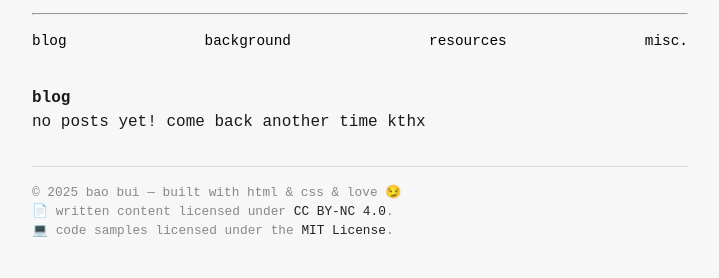
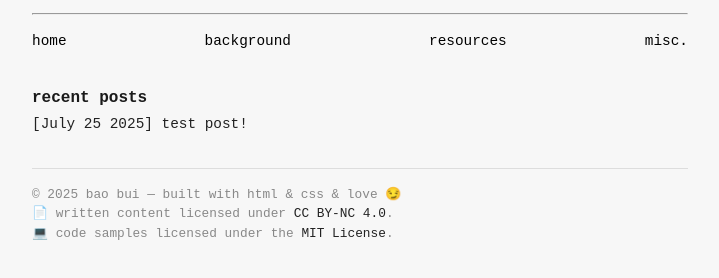
Before and after one commit to tbbui-732/tbbui-732.github.io, a plain HTML site: page index.html in a window 1280 px wide. Shown: the part 114-392 px from the top of the page, without its empty margins (280-999 px from the left). Drawn offline with Linux system fonts and the light colour scheme.

Commit message:
displays posts

```diff
--- a/index.html
+++ b/index.html
@@ -14,7 +14,7 @@
         </div>
         <hr />
         <nav>
-            <a href="/">blog</a>
+            <a href="/">home</a>
             <a href="/pages/background.html">background</a>
             <a href="/pages/resources.html">resources</a>
             <a href="/pages/misc.html">misc.</a>
@@ -23,26 +23,15 @@
 
     <main>
         <section>
-            <h2>blog</h2>
+            <h2>recent posts</h2>
+            <ul class="post-list">
+                <li>
+                    <a class="post" href="posts/test.html">
+                        [July 25 2025] test post!
+                    </a>
+                </li>
+            </ul>
         </section>
-        no posts yet! come back another time kthx
-        <!--
-            <section>
-            <h2>some recent posts</h2>
-            <ul class="post-list">
-            <li>
-            <a class="post" href="/posts/os-memory-layout.html">
-            🧠 understanding memory layout in x86_64
-            </a>
-            </li>
-            <li>
-            <a class="post" href="/posts/syscalls-and-privilege.html">
-            🛡️ syscalls & ring transitions
-            </a>
-            </li>
-            </ul>
-            </section>
-        -->
     </main>
     <footer>
         <p>
```
Also changed, not shown: pages/background.html (+1 -1 lines), pages/resources.html (+1 -1 lines).
